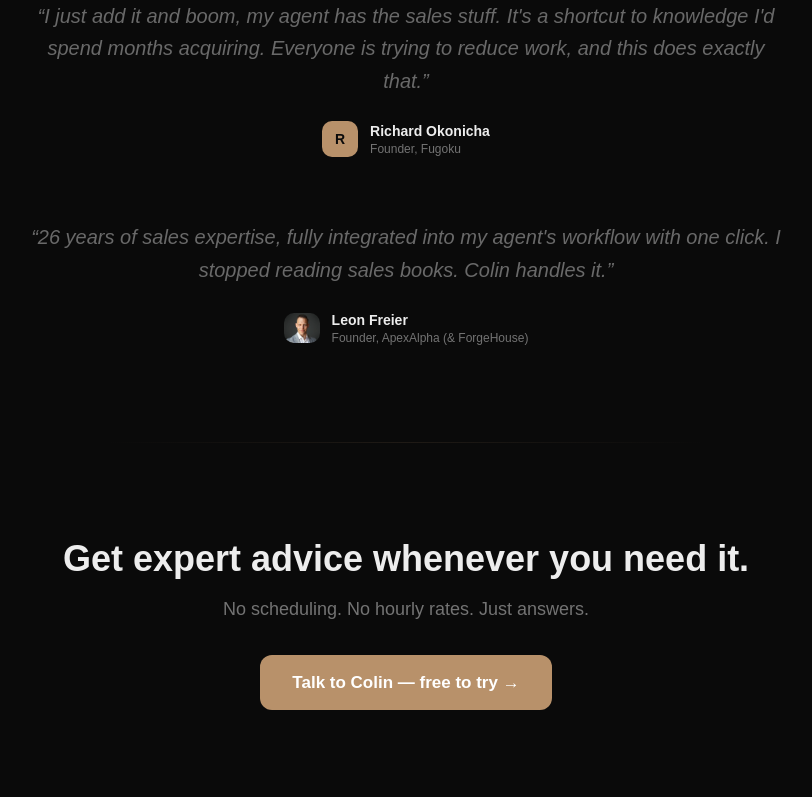
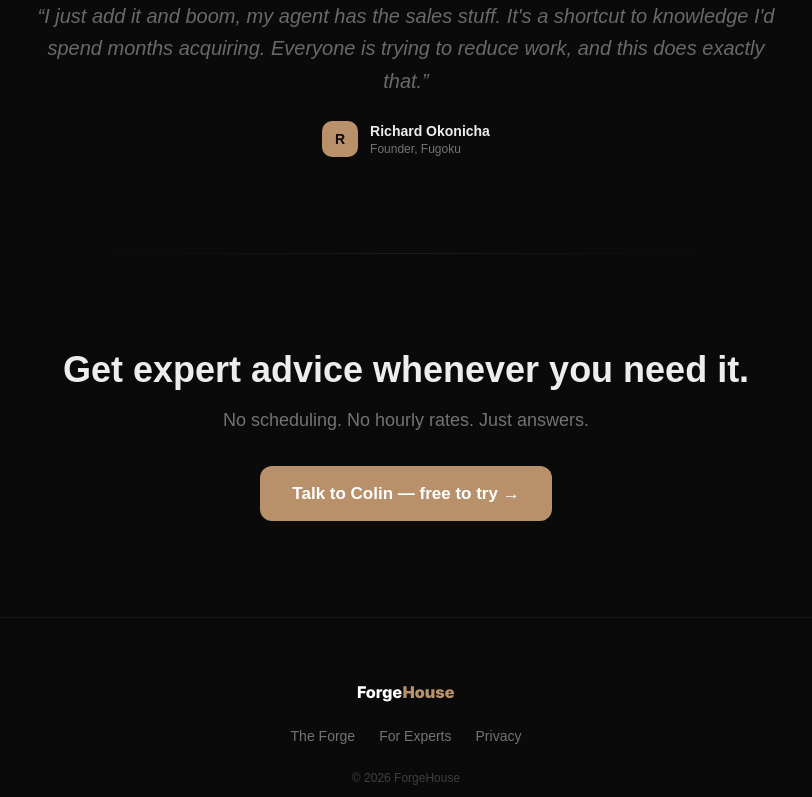
Before and after one commit to Apex-Sudo/forgehouse-site, a Next.js app: page / in a window 1280 px wide. Shown: the part 2202-2999 px from the top of the page, without its empty margins (234-1046 px from the left). Built offline with nearby package versions, Linux system fonts and the light colour scheme; no server answers.

Commit message:
remove Leon testimonial, keep Richard only

```diff
--- a/src/app/page.tsx
+++ b/src/app/page.tsx
@@ -95,16 +95,7 @@ export default function Home() {
               </div>
             </div>
           </div>
-          <div className="text-center">
-            <p className="text-lg md:text-xl text-muted/90 leading-relaxed italic mb-6">&ldquo;26 years of sales expertise, fully integrated into my agent&apos;s workflow with one click. I stopped reading sales books. Colin handles it.&rdquo;</p>
-            <div className="flex items-center justify-center gap-3">
-              <Image src="/mentors/leon-freier.webp" alt="Leon Freier" width={36} height={36} className="rounded-[10px] object-cover" />
-              <div className="text-left">
-                <p className="text-sm font-semibold">Leon Freier</p>
-                <p className="text-xs text-muted">Founder, ApexAlpha (&amp; ForgeHouse)</p>
-              </div>
-            </div>
-          </div>
+
         </div>
       </section>
 
```
